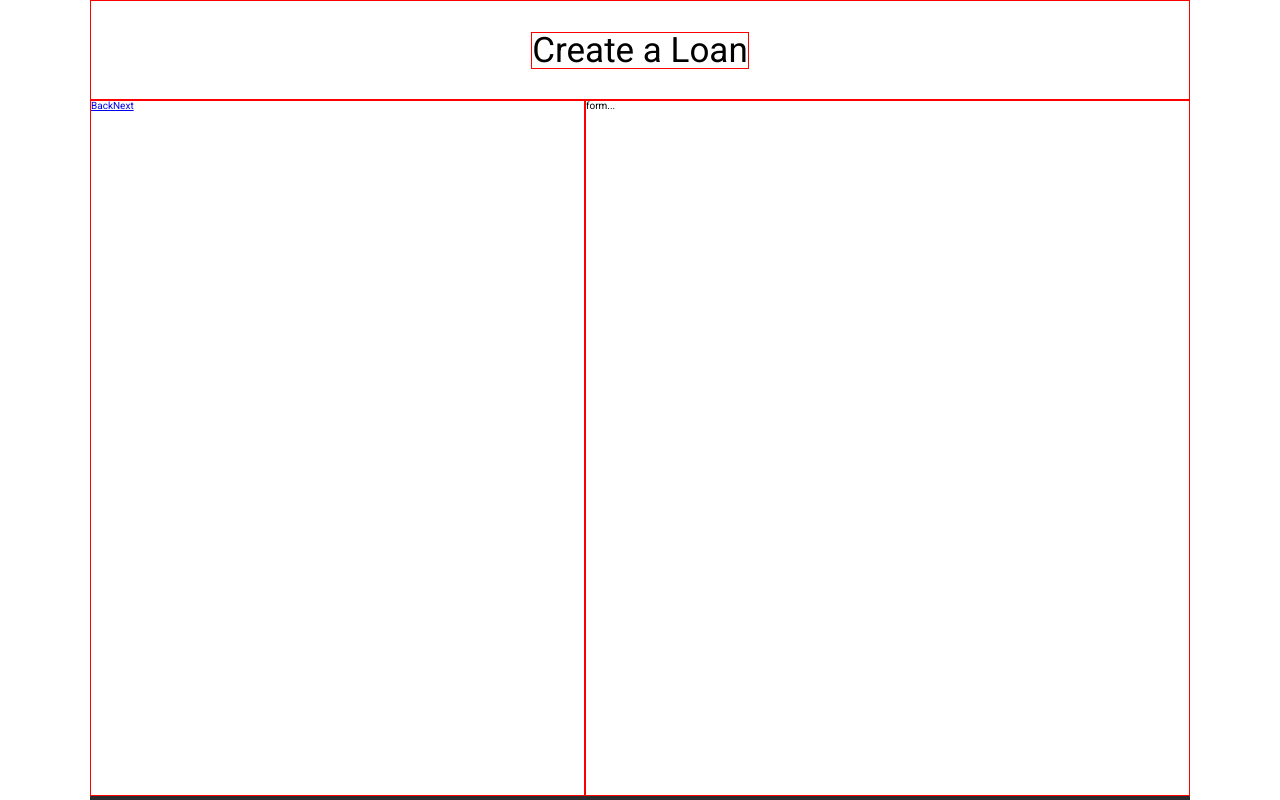
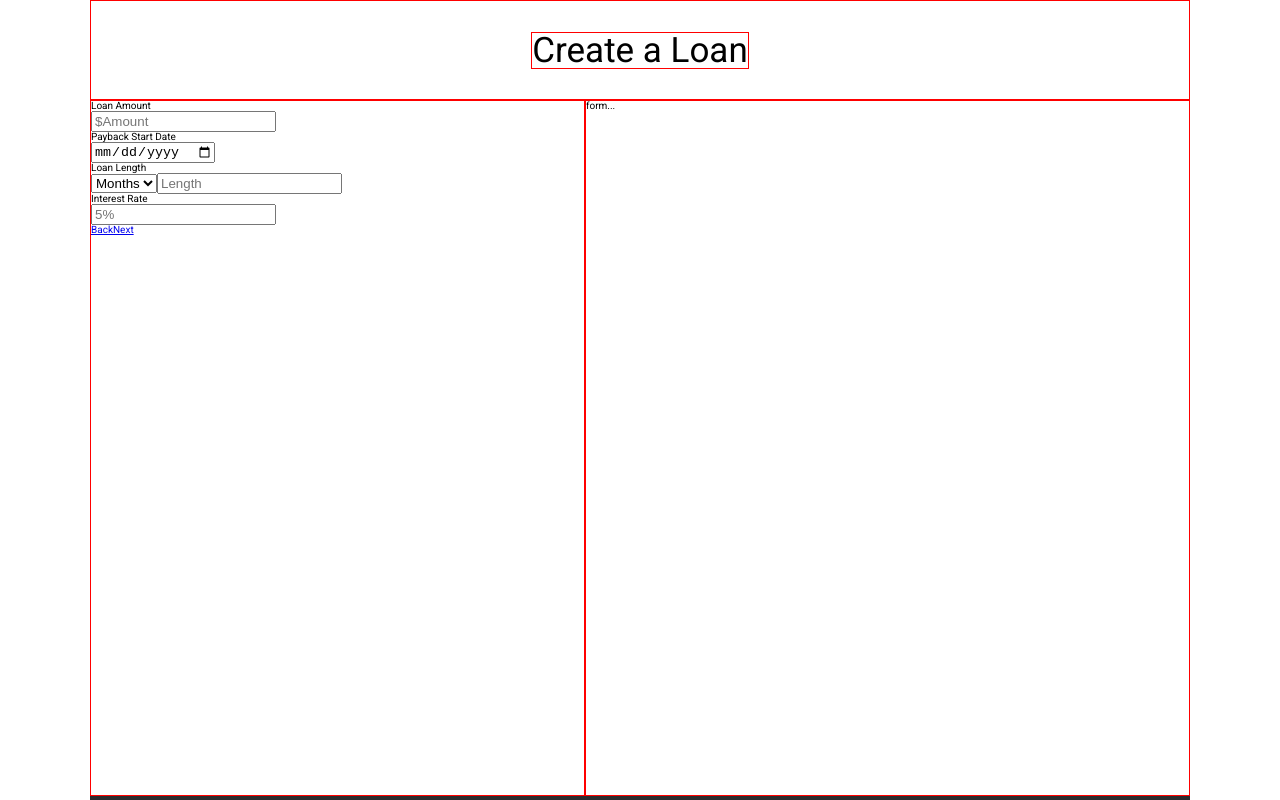
Before and after one commit to clintKunz/Bevy-Beta, a React (Create React App) app in the folder bevy-front-end/: page /loan/page-2 in a window 1280 px wide. Shown: the top 800 px of the page. Built offline with nearby package versions, Linux system fonts and the light colour scheme.

Commit message:
add loan terms and inputs

```diff
--- a/bevy-front-end/src/components/Loan/Pages/LoanP2.js
+++ b/bevy-front-end/src/components/Loan/Pages/LoanP2.js
@@ -7,6 +7,19 @@ class LoanP2 extends Component {
   render() {
     return (
       <div className=''>
+        <h3>Loan Amount</h3>
+        <input type="number" placeholder="$Amount"/>
+        <h4>Payback Start Date</h4>
+        <input type="date"/>
+        <h4>Loan Length</h4>
+        <select>
+          <option value="months">Months</option>
+          <option value="years">Years</option>
+        </select>
+        <input type="number" placeholder="Length"/>
+        <h4>Interest Rate</h4>
+        <input type="number" placeholder="5%"/>
+        <br/>
         <Link to='/loan'>Back</Link>
         <Link to='/loan/page-3'>Next</Link>
       </div>
```
